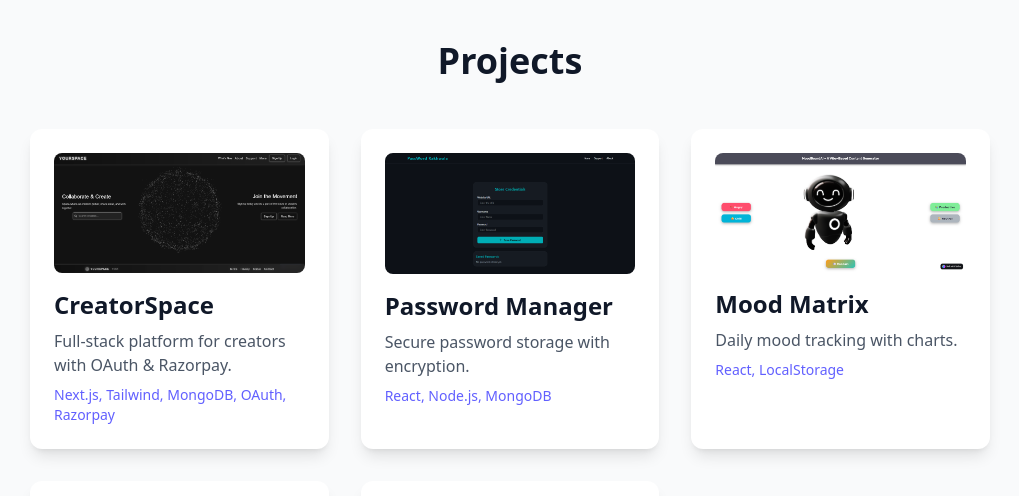
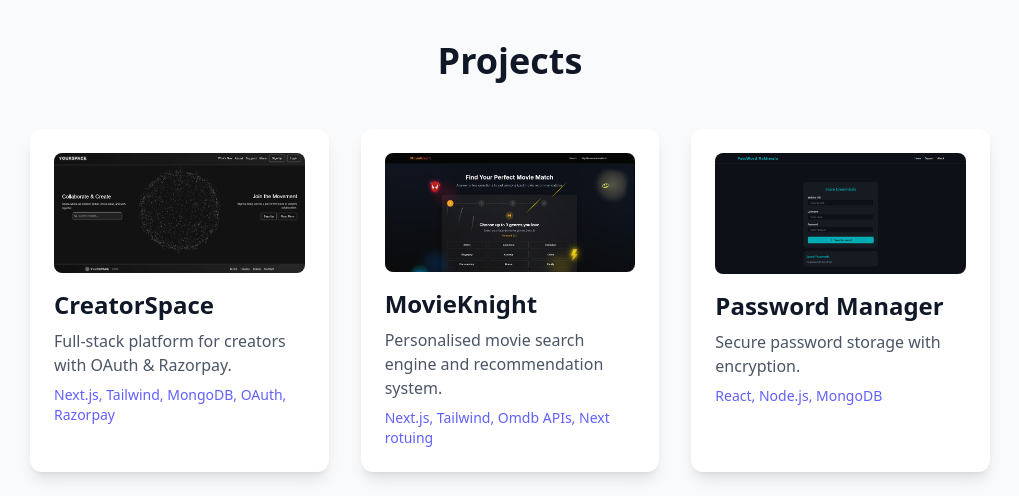
Before and after one commit to Chirag-gowdaa/Portfolioo, a React (Vite) app: page / in a window 1280 px wide. Shown: the part 1820-2316 px from the top of the page, without its empty margins (130-1149 px from the left). Built offline with nearby package versions, Linux system fonts and the light colour scheme.

Commit message:
Major redesign of portfolio

```diff
--- a/src/App.jsx
+++ b/src/App.jsx
@@ -41,6 +41,13 @@
       tech: "Next.js, Tailwind, MongoDB, OAuth, Razorpay",
       img: "./yourspace.png",
       link: "https://creator-space-puce.vercel.app/",
+    },
+    {
+      title: "MovieKnight",
+      desc: "Personalised movie search engine and recommendation system.",
+      tech: "Next.js, Tailwind, Omdb APIs, Next rotuing",
+      img: "./movie.png",
+      link: "https://movie-knight-eta.vercel.app/",
     },
     {
       title: "Password Manager",
```
Also changed, not shown: public/movie.png (added).
